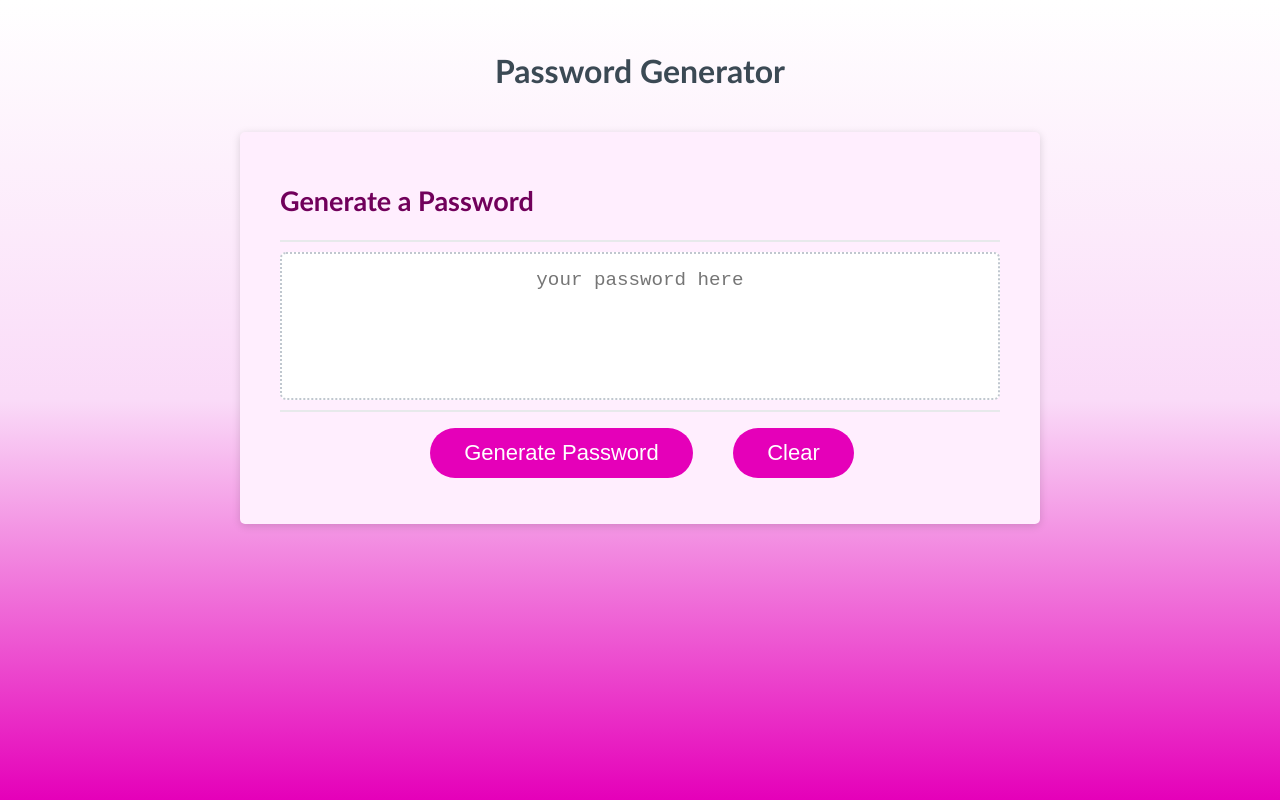
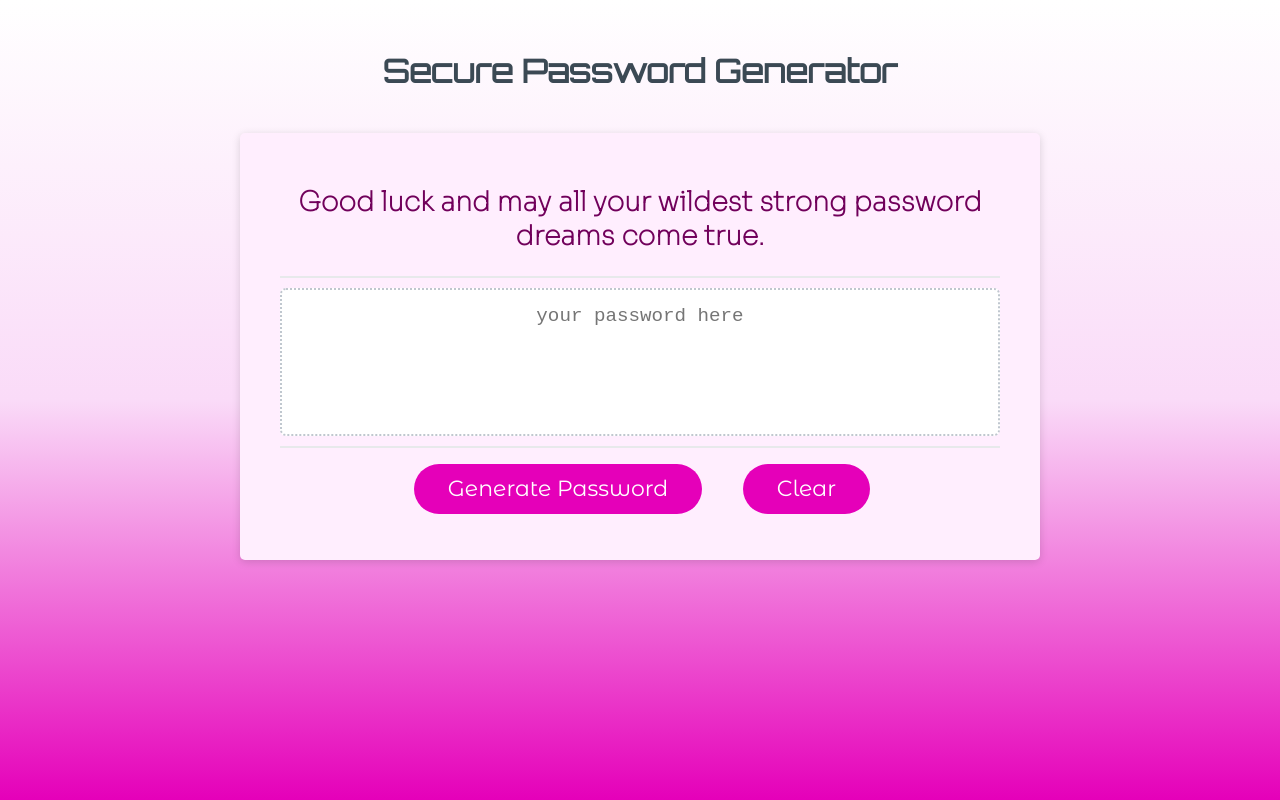
Before and after one commit to baytamo/03-password-generator, a plain HTML site: page index.html in a window 1280 px wide. Drawn offline with Linux system fonts and the light colour scheme.

Commit message:
last minute zhuzh

```diff
--- a/index.html
+++ b/index.html
@@ -5,16 +5,19 @@
     <meta name="viewport" content="width=device-width, initial-scale=1.0" />
     <meta http-equiv="X-UA-Compatible" content="ie=edge" />
     <title>Password Generator</title>
+    <link href="https://fonts.googleapis.com/css2?family=Montserrat+Alternates&family=Orbitron&family=Sora:wght@100&display=swap" rel="stylesheet">
     <link rel="stylesheet" href="style.css" />
   </head>
   <body>
     <div class="wrapper">
       <header>
-        <h1>Password Generator</h1>
+        <h1>Secure Password Generator</h1>
       </header>
       <div class="card">
         <div class="card-header">
-          <h2>Generate a Password</h2>
+          <h2>
+              Good luck and may all your wildest strong password dreams come true.
+          </h2>
         </div>
         <div class="card-body">
           <textarea
--- a/script.js
+++ b/script.js
@@ -59,7 +59,7 @@ let upperCase = [
 
 let numbers = ["1", "2", "3", "4", "5", "6", "7", "8", "9", "0"];
 
-let special = ["!", "@", "#", "$", "%", "^", "&", "*", "(", ")", "-", "_"];
+let special = ["!", "@", "#", "$", "%", "^", "&", "*", "(", ")", "-", "_", "+", "="];
 
 // program starts when user clicks button
 var generateMe = document.getElementById("generate");
--- a/style.css
+++ b/style.css
@@ -13,7 +13,7 @@ body,
 }
 
 body {
-  font-family: 'Gill Sans', 'Gill Sans MT', Calibri, 'Trebuchet MS', sans-serif;
+  font-family: 'Sora', sans-serif;
   background-image: linear-gradient(white, #FADBF8, #E500B9);
 }
 
@@ -25,6 +25,7 @@ body {
 
 header {
   text-align: center;
+  font-family: 'Orbitron', sans-serif;
   padding: 20px;
   padding-top: 0px;
   color: hsl(206, 17%, 28%);
@@ -40,6 +41,7 @@ header {
   margin: 0 auto;
   max-width: 800px;
   padding: 30px 40px;
+  text-align: center;
 }
 
 .card-header::after {
@@ -85,6 +87,7 @@ header {
   margin: 16px 16px 16px 20px;
   padding: 14px 34px;
   text-align: center;
+  font-family: 'Montserrat Alternates', sans-serif;
   cursor: pointer;
 }
 
```
Also changed, not shown: Assets/prompt.png, Assets/pwGenerator.png, Assets/pwPrinted.png.
